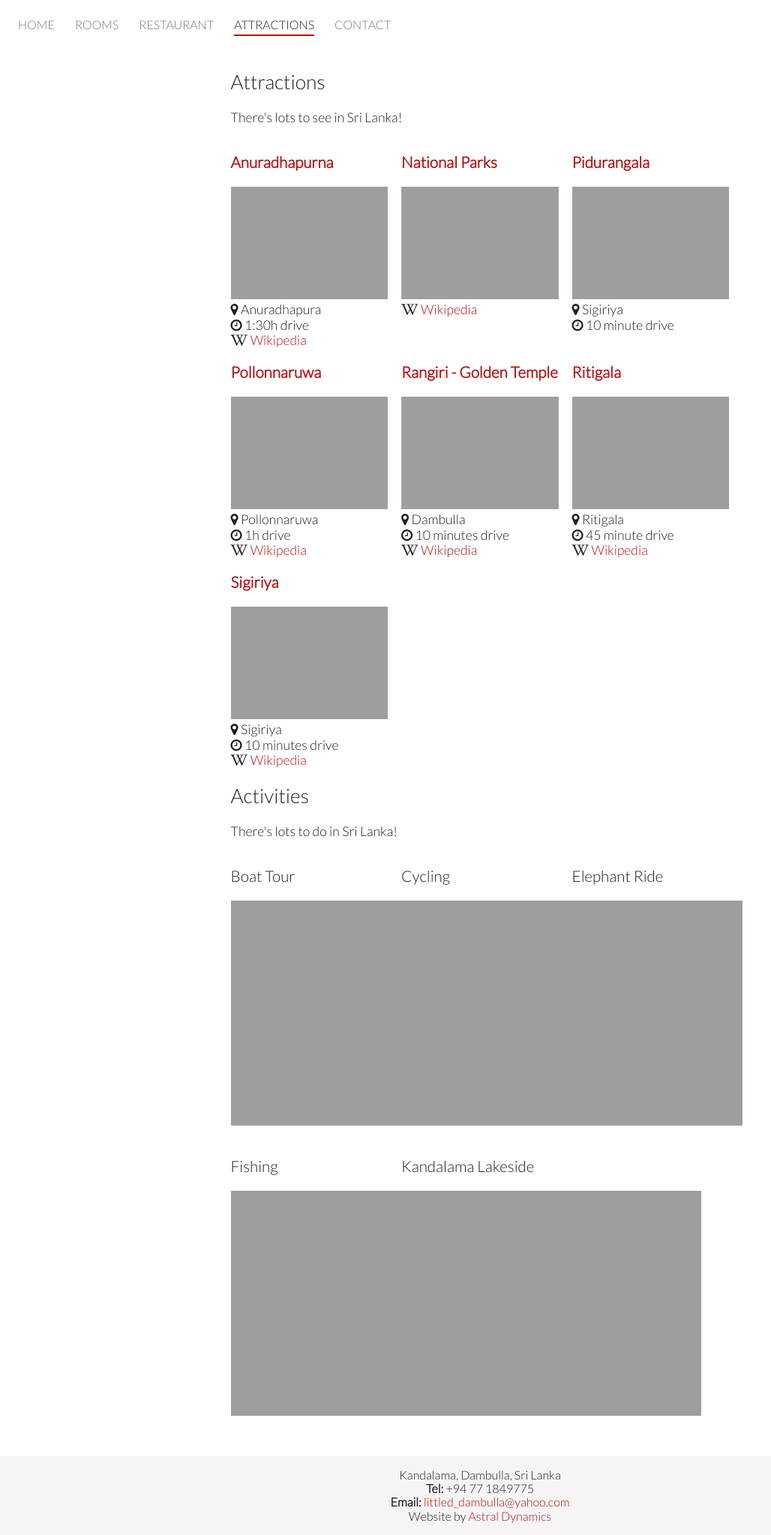
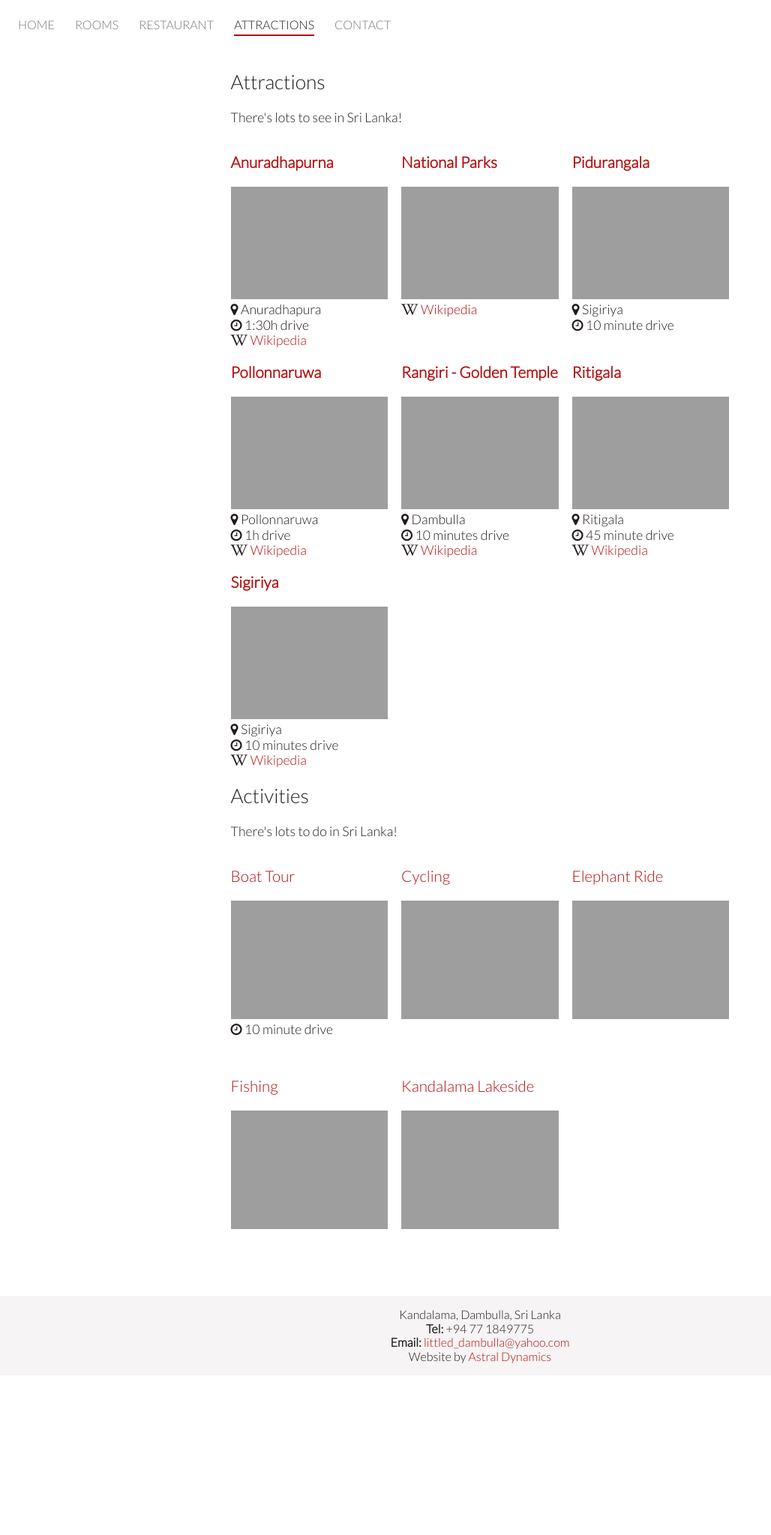
Before and after one commit to AstralDynamics/www-little-dream, a Jekyll site: the page built from attractions.html, in a window 1280 px wide. Shown: the whole page at 75% size, without its empty margins (0-1028 px from the left). Built offline with Jekyll 4.4.1, drawn with Linux system fonts in a browser that asks for light colours; nearby versions of some CDN libraries; after the commit the page ends 1834 px from its top, so only the background shows below that.

Commit message:
adds meta data to rendered activity list

```diff
--- a/_activities/boat-tour.md
+++ b/_activities/boat-tour.md
@@ -1,5 +1,6 @@
 ---
 title: Boat Tour
+distance: 10 minute drive
 photos:
   - http://www.littledreamdambulla.com/activities/3/pleasure-island-dambulla.jpg
   - http://www.littledreamdambulla.com/activities/3/pleasure-island-dambulla2.jpg
--- a/_sass/components/_activities.scss
+++ b/_sass/components/_activities.scss
@@ -0,0 +1,3 @@
+.activities__item__thumbnail {
+  width: 100%;
+}
--- a/attractions.html
+++ b/attractions.html
@@ -52,12 +52,25 @@ icon: binoculars
       </p>
     </div>
   </div>
-  <div class='grid__row activities'>
+  <div class='grid__row attractions'>
     {% for activity in site.activities %}
-      <div class='grid__column grid__column--4 activities__item'>
-        <h3 class='activities__item__title'>{{ activity.title }}</h3>
-        <img class='activities__item__thumbnail' src='{{ activity.photos[0] }}'/>
-        <p class='activities__item__content'>{{ attraction.content }}</p>
+      <div class='grid__column grid__column--4 attractions__item'>
+        <a href='{{ activity.url }}'>
+          <h3 class='activities__item__title'>{{ activity.title }}</h3>
+          <img class='activities__item__thumbnail' src='{{ activity.photos[0] }}'/>
+        </a>
+        {% if activity.location %}
+          <div class='attractions__item__meta'>
+            <i class='fa fa-map-marker'></i>
+            {{ activity.location }}
+          </div>
+        {% endif %}
+        {% if activity.distance %}
+          <div class='attractions__item__meta'>
+            <i class='brand fa fa-clock-o'></i>
+            {{ activity.distance }}
+          </div>
+        {% endif %}
       </div>
     {% endfor %}
   </div>
```
